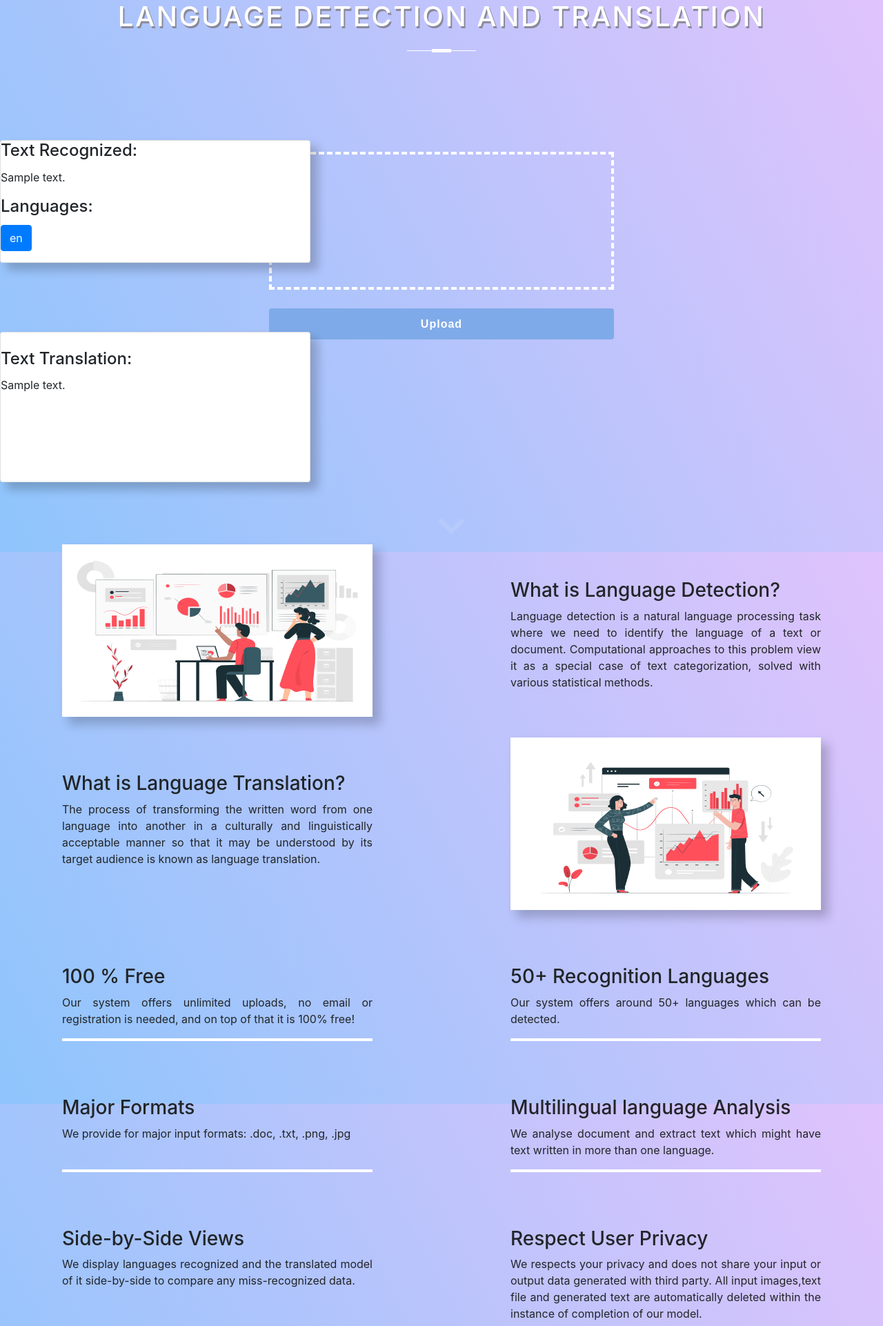
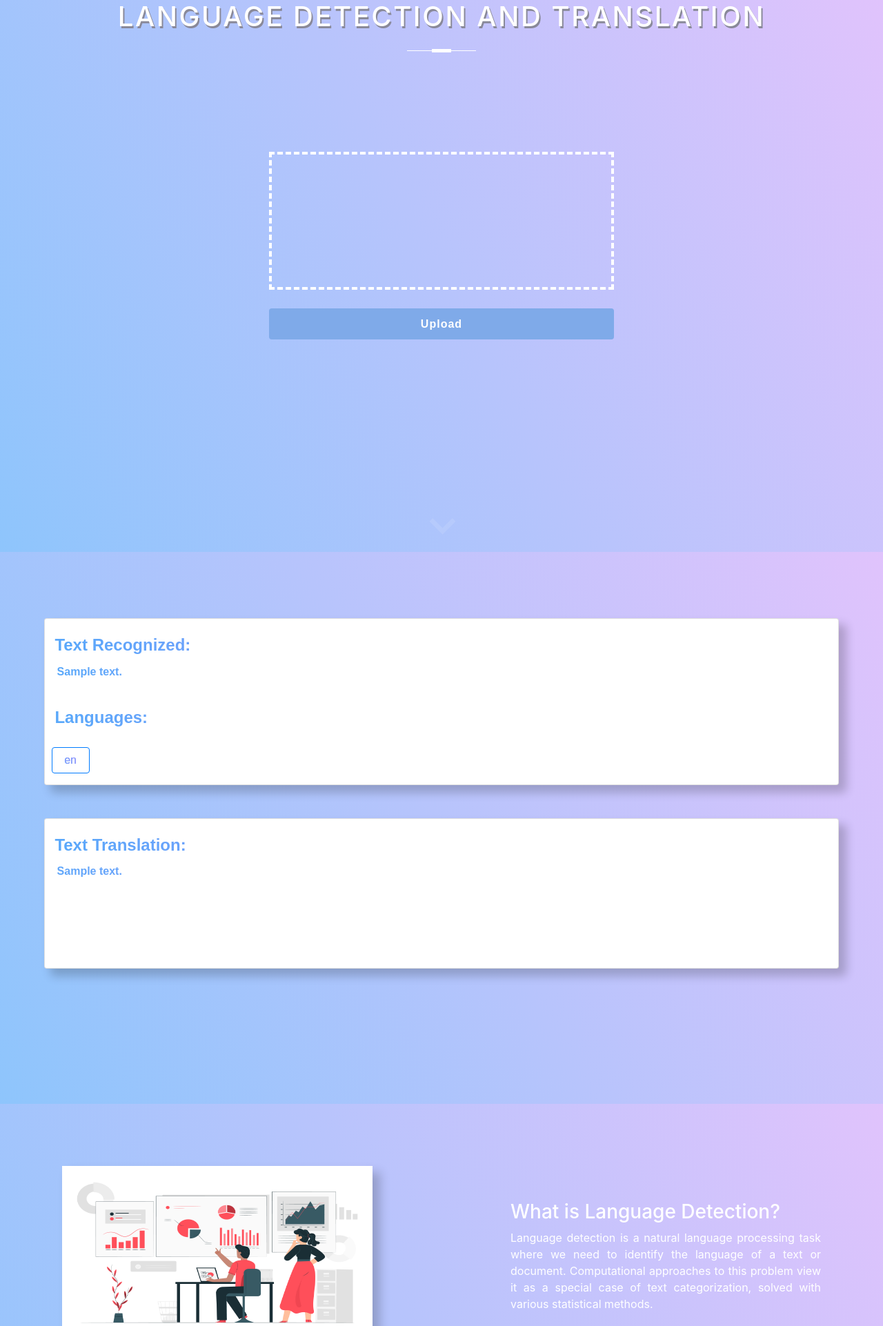
Before and after one commit to m-yash/Language-Recognition-and-Translation, a Django app: template core/templates/base.html in a window 1280 px wide. Shown: the top 1922 px of the page at 69% size. Run offline with Django 3.2, Linux system fonts and the light colour scheme; tables that the repository leaves empty hold one stand-in row (values such as "Sample post"); the template is opened without the code that fills it: values that come from a table or form of the project are taken from there, most other values are stand-ins (such as "Sample title", 1, 10 or a date in 2020); parts of the project's set-up code (start-up, migrations or seed data) failed here and were passed over; some libraries are stand-ins or nearby versions.

Commit message:
Update main.css

```diff
--- a/core/static/css/main.css
+++ b/core/static/css/main.css
@@ -93,74 +152,23 @@
   border:0;
 }
 
-/* === BASE HEADING === */
+/* === ARROW ICON === */
 
-h1 {
-    position: relative;
-    padding: 0;
-    margin: 0;
-    font-family: "Montserrat", sans-serif;
-    font-weight: 900;
-    font-size: 2.2em;
-    color: #fff !important;
-    -webkit-transition: all 0.4s ease 0s;
-    -o-transition: all 0.4s ease 0s;
-    transition: all 0.4s ease 0s;
+.icon{
+  position: absolute;
+  top: 90%;
+  left: 47%;
 
-    text-shadow: 2px 3px 0px #898999;
-    letter-spacing: 0.063em;
-    line-height: 1.2;
-  }
-
-  h1 span {
-    display: block;
-    font-size: 0.5em;
-    line-height: 1.3;
-  }
-  h1 em {
-    font-style: normal;
-    font-weight: 600;
-  }
-/* === HEADING STYLE #1 === */
-.one h1 {
-    text-align: center;
-    text-transform: uppercase;
-    padding-bottom: 5px;
-  }
-  .one h1:before {
-    width: 28px;
-    height: 5px;
-    display: block;
-    content: "";
-    position: absolute;
-    bottom: 3px;
-    left: 50%;
-    margin-left: -14px;
-    background-color: #fff;
-  }
-  .one h1:after {
-    width: 100px;
-    height: 1px;
-    display: block;
-    content: "";
-    position: relative;
-    margin-top: 25px;
-    left: 50%;
-    margin-left: -50px;
-    background-color: #fff;
-    text-shadow: 2px 3px 0px #898999;
-  }
-/* === OUTPUT === */
-.output {
+  font-size: 5rem;
+  cursor: pointer;
+}
+.empty-space{
   position: absolute;
-  top: 100%;
-  width: 100%;
-  padding-bottom: 33%;;
-  color: #fff;
-
+  top: 105%;
 }
 
-#content {
+
+/* #content {
   text-align: justify;
   text-justify: inter-word;
   margin: 0 auto;
@@ -169,20 +177,18 @@
 #img_content {
   object-fit: cover;
   height: 150px;
+} */
+
+
+
+/* === INFORMATION  === */
+.information-container {
+  position: absolute;
+  top: 200%;
+  width: 100%;
+  padding-bottom: 33%;;
+  color: #fff;
 }
-
-/* === ARROW ICON === */
-
-.icon{
-  position: absolute;
-  top: 90%;
-  left: 48%;
-
-  font-size: 5rem;
-  cursor: pointer;
-}
-
-/* === INFORMATION === */
 .information{
   display: flex;
   justify-content:space-evenly;
@@ -200,23 +206,35 @@
   height: 250px;
   box-shadow: 10px 10px 14px 1px rgb(0 0 0 / 20%);
 }
+/* === INFORMATION  === */
 
 /* === CARDS === */
+.result-container{
+  position: absolute;
+  top: 100%;
+  width: 100%;
+  margin-top: 5em;;
+}
+.result-section{
+  display: flex;
+  align-items: center;
+  flex-direction: column;
+  row-gap: 3em;
 
+}
 .result-card{
-  width: 450px !important;
-  margin-top: 100px;
+  width: 90% !important;
 }
 .cards{
   display: flex;
-  justify-content: space-evenly;
+  justify-content: space-around;
 }
 
 .card{
   box-shadow: 10px 10px 14px 1px rgb(0 0 0 / 20%);
 }
 
-.card-styling{
+.card-head{
   background-color: #8EC5FC !important;
   background-image: linear-gradient(62deg, #57a9fa 0%, #c485ff 100%) !important;
   background-clip: text !important;
@@ -227,7 +245,51 @@
   padding-right: 0.6em !important;
   font-family: sans-serif;
   font-weight: bold;
+  padding-top: 1em;
+}
+
+.card-content{
+  background-color: #8EC5FC !important;
+  background-image: linear-gradient(62deg, #57a9fa 0%, #c485ff 100%) !important;
+  background-clip: text !important;
+	-webkit-background-clip: text !important;
+	-webkit-text-fill-color: transparent !important;
+
+  padding-left: 1.1em !important;
+  padding-right: 1.1em !important;
+  font-family: sans-serif;
+  font-weight: bold;
 
   text-align: justify;
   text-justify: inter-word;
 }
+
+/* DROPDOWN BUTTON */
+.dropdown-button{
+  position: absolute;
+  top: 1700px;
+  left: 47%;
+}
+.dropdown-button2{
+  height: 50px;
+  margin-top: 100px;
+
+  color: #fff !important;
+  background: #7FAAE9 !important;
+
+
+}
+.dropdown-button2:hover{
+  background: #6599e7 !important;
+  color: #fff !important;
+
+  box-shadow: 10px 10px 14px 1px rgb(0 0 0 / 20%) !important;
+}
+.dropdown-button2:active{
+  border:0 !important;
+}
+.scrollable-menu {
+  height: auto;
+  max-height: 200px;
+  overflow-x: hidden;
+}
```
Also changed, not shown: other parts of core/static/css/main.css (+59 -0 lines).
